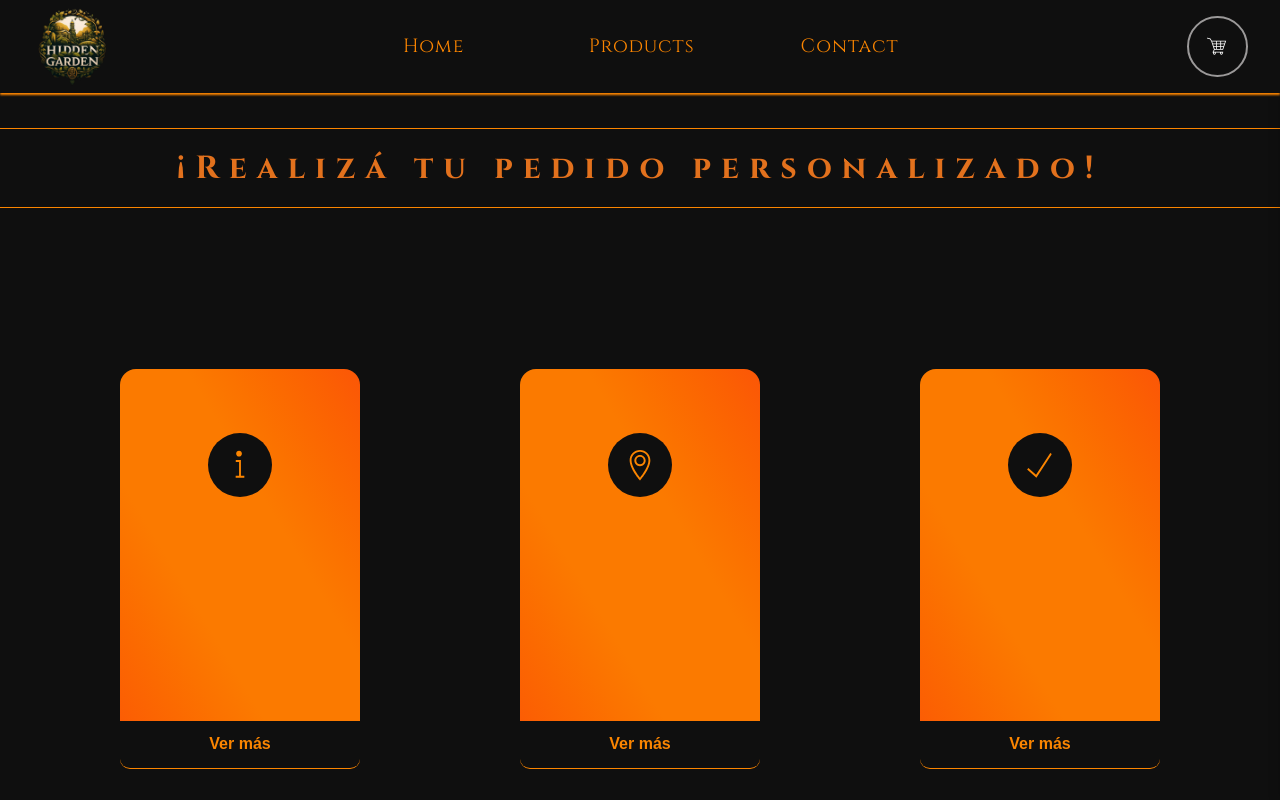
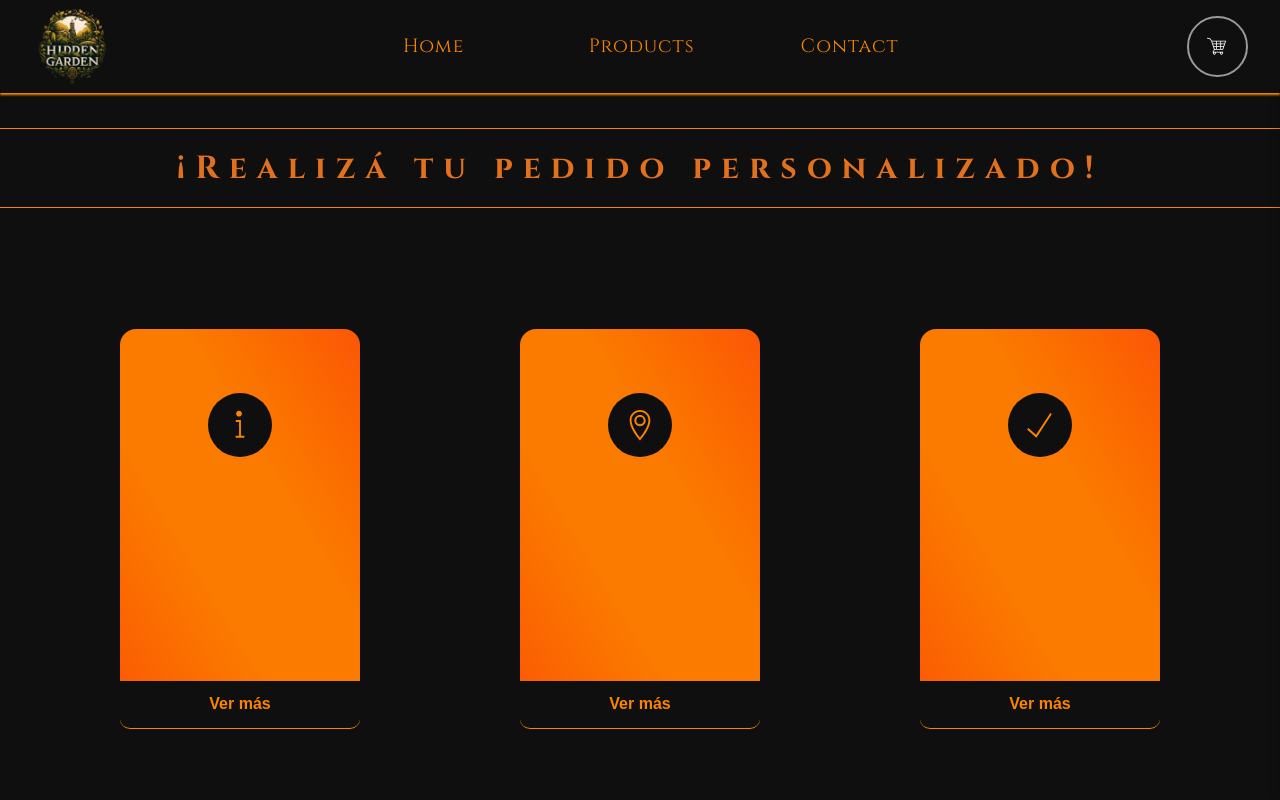
Before and after one commit to franvale581/E3-React, a React (Vite) app: page /contact in a window 1280 px wide. Shown: the top 800 px of the page. Built offline with nearby package versions, Linux system fonts and the light colour scheme.

Commit message:
switch-vh-rem

```diff
--- a/src/pages/contact/contactStyled.js
+++ b/src/pages/contact/contactStyled.js
@@ -1,7 +1,7 @@
 import styled from 'styled-components';
 
 export const ContactSect = styled.section`
-    height: 200vh;
+    height: 90rem;
     width: 100%;
     display: flex;
     align-items: center;
@@ -10,7 +10,7 @@ export const ContactSect = styled.section`
     background: var(--card-hero);
 
 @media (max-width: 740px) {
-    height: 280vh;
+    height: 140rem;
 }
 
 .flip-card {
```
